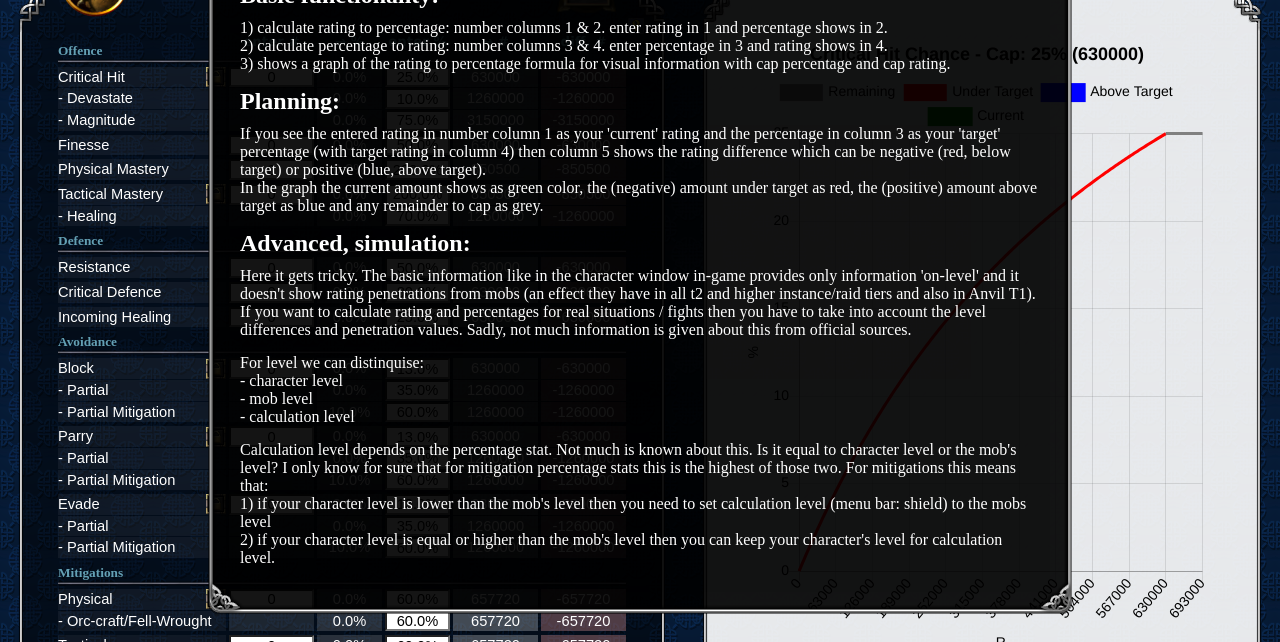
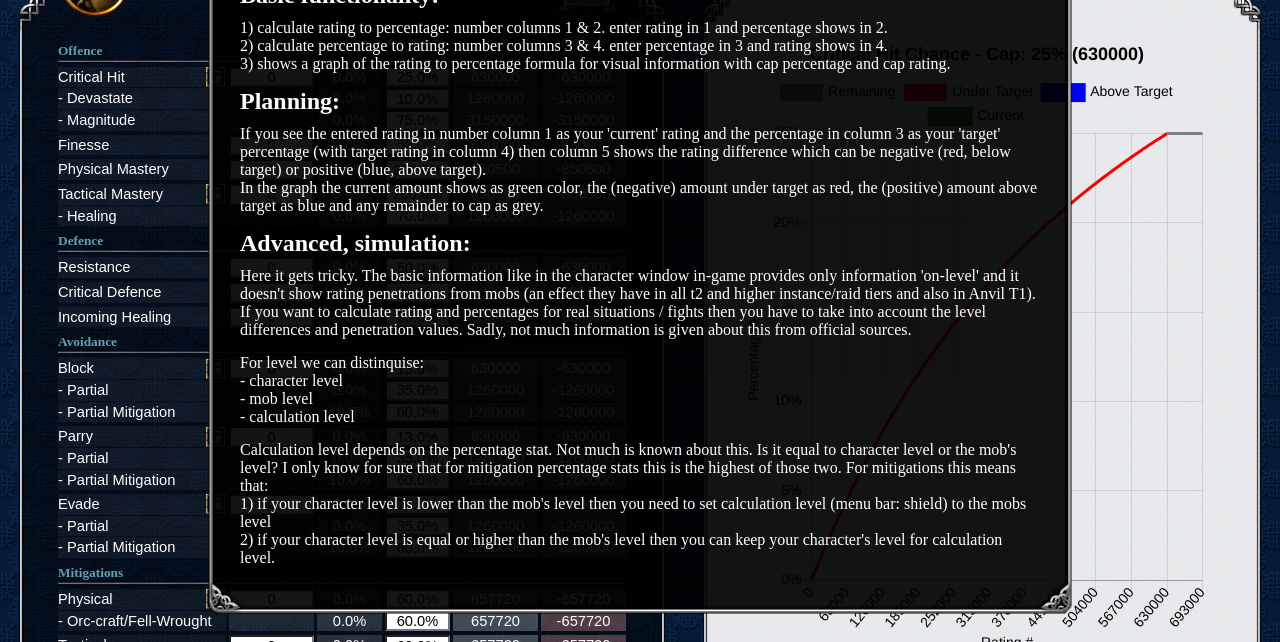
Before and after one commit to Giseldah/Lotro-Ratings-Calculator, a plain HTML site: page index.html in a window 1280 px wide. Both pictures are taken after a click on the element 636 px from the left and 184 px from the top of the page. Shown: the part 158-800 px from the top of the page. Drawn offline with Linux system fonts and the light colour scheme.

Commit message:
Add files via upload

```diff
--- a/index.html
+++ b/index.html
@@ -1,5 +1,5 @@
 <!DOCTYPE html>
-<html>
+<html lang="en">
 <head>
     <title>LOTRO Ratings Calculator</title>
 	<script src="./js/Chart.min.js"></script>
@@ -285,7 +285,7 @@ Calculations work like:<br />
 				<div class="gf-topr"></div>
 				<div class="gf-midl"></div>
 				<div class="gf-midm">
-					<div id="graphcontainer" data-lblcapinfo=" - Cap: #capperc% (#caprat)" data-lblremaining="Remaining" data-lblundertarget="Under Target" data-lblabovetarget="Above Target" data-lblcurrent="Current" data-lblperc="%" data-lblrating="R">
+					<div id="graphcontainer" data-lblcapinfo=" - Cap: #capperc% (#caprat)" data-lblremaining="Remaining" data-lblundertarget="Under Target" data-lblabovetarget="Above Target" data-lblcurrent="Current" data-lblperc="Percentage %" data-lblrating="Rating #">
 						<canvas id="graphcanvas" role="img"></canvas>
 					</div>
 				</div>
@@ -598,7 +598,7 @@ Calculations work like:<br />
 <footer>
 	<div class="top-div"></div>
 	<div id="poweredbycs"><span>Powered by</span> <a href="https://www.lotrointerface.com/downloads/info1022-CalcStat.html" target="_blank">CalcStat</a> <span id="cs-version">v1.3.2f</span></div>
-	<div id="madeby"><span id="bygiseldah">v0.994 by Giseldah</span> <div id="donatebtn">
+	<div id="madeby"><span id="bygiseldah">v0.995a by Giseldah</span> <div id="donatebtn">
 <form action="https://www.paypal.com/cgi-bin/webscr" method="post" target="_top">
 <input type="hidden" name="cmd" value="_s-xclick" />
 <input type="hidden" name="hosted_button_id" value="A6JQLXZ5WF9BC" />
--- a/js/ratcalc.js
+++ b/js/ratcalc.js
@@ -527,21 +527,25 @@ var graphconfig = {
 	data: {
 		datasets: [{
 			label: ' ',
+			backgroundColor: 'grey',
 			borderColor: 'grey',
 			borderWidth: 3,
 			fill: false
 		}, {
 			label: ' ',
+			backgroundColor: 'red',
 			borderColor: 'red',
 			borderWidth: 3,
 			fill: false
 		}, {
 			label: ' ',
+			backgroundColor: 'blue',
 			borderColor: 'blue',
 			borderWidth: 5,
 			fill: false
 		}, {
 			label: ' ',
+			backgroundColor: 'green',
 			borderColor: 'green',
 			borderWidth: 5,
 			fill: false
@@ -557,7 +561,12 @@ var graphconfig = {
 		},
 		tooltips: {
 			mode: 'nearest',
-			intersect: false
+			intersect: false,
+			callbacks: {
+				label: function(tooltipItem, data) {
+					return RoundDbl(tooltipItem.value,2)+'%';
+				}
+			}
 		},
 		elements: {
 			point: {
@@ -575,7 +584,10 @@ var graphconfig = {
 				},
 				ticks: {
 					Min: 0,
-					maxTicksLimit: 12
+					maxTicksLimit: 12,
+					callback: function(value, index, values) {
+                        return RoundDbl(value,0);
+                    }
 				}
 			}],
 			yAxes: [{
@@ -585,7 +597,10 @@ var graphconfig = {
 					labelString: ' '
 				},
 				ticks: {
-					beginAtZero: true
+					beginAtZero: true,
+					callback: function(value, index, values) {
+                        return value+'%';
+                    }
 				}
 			}]
 		}
@@ -677,7 +692,7 @@ function UpdateGraphData() {
 	for (var i = 0; i < GraphPoints; i++) {
 		r = RoundDbl(i*Rstep,1);
 		GDRating.push(r);
-		p = RoundDbl(PD_Poff+CalcStat(csps+'PRatP',PlayerLvl,r+PD_Pen),5);
+		p = PD_Poff+CalcStat(csps+'PRatP',PlayerLvl,r+PD_Pen);
 		switch(GraphType) {
 			case 1:
 				GDCurrent.push(((Interval0 <= i && i <= Interval1) ? p : NaN));
@@ -709,6 +724,7 @@ function UpdateGraphData() {
 
 function ShowNotes() {
 	document.getElementById('notes').hidden = false;
+	document.getElementById('notes-text').scrollTop = 0;
 }
 
 function CloseNotes() {
```
